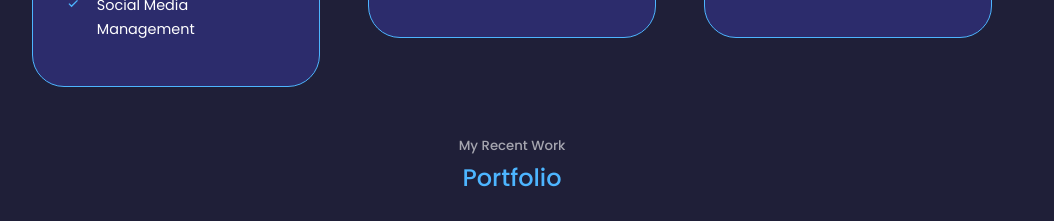
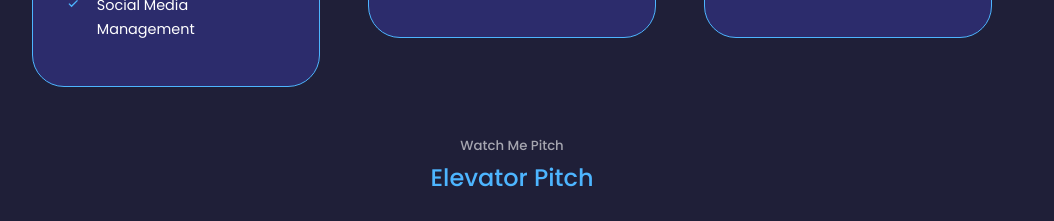
Before and after one commit to gboigwe/my-port, a React (Create React App) app: page / in a window 1280 px wide. Shown: the part 2440-2661 px from the top of the page, without its empty margins (128-1182 px from the left). Built offline with nearby package versions, Linux system fonts and the light colour scheme; grey boxes are pictures that could not be loaded.

Commit message:
Update Portfolio.jsx

```diff
--- a/src/components/portfolio/Portfolio.jsx
+++ b/src/components/portfolio/Portfolio.jsx
@@ -129,10 +129,9 @@ const Portfolio = () => {
 
   return (
     <section id='portfolio'>
-      <h5>My Recent Work</h5>
-      <h2>Portfolio</h2>
 
-      <TPA />
+      <h5>Watch Me Pitch</h5>
+      <h2>Elevator Pitch</h2>
       <div className="container">
         <iframe
           width="100%"
@@ -148,6 +147,10 @@ const Portfolio = () => {
         </iframe>
       </div>
 
+      <h5>My Recent Work</h5>
+      <h2>Portfolio</h2>
+
+      <TPA />
       <div className="container portfolio__container">
         <article className="portfolio__item">
           <div className="portfolio__item-img">
```
